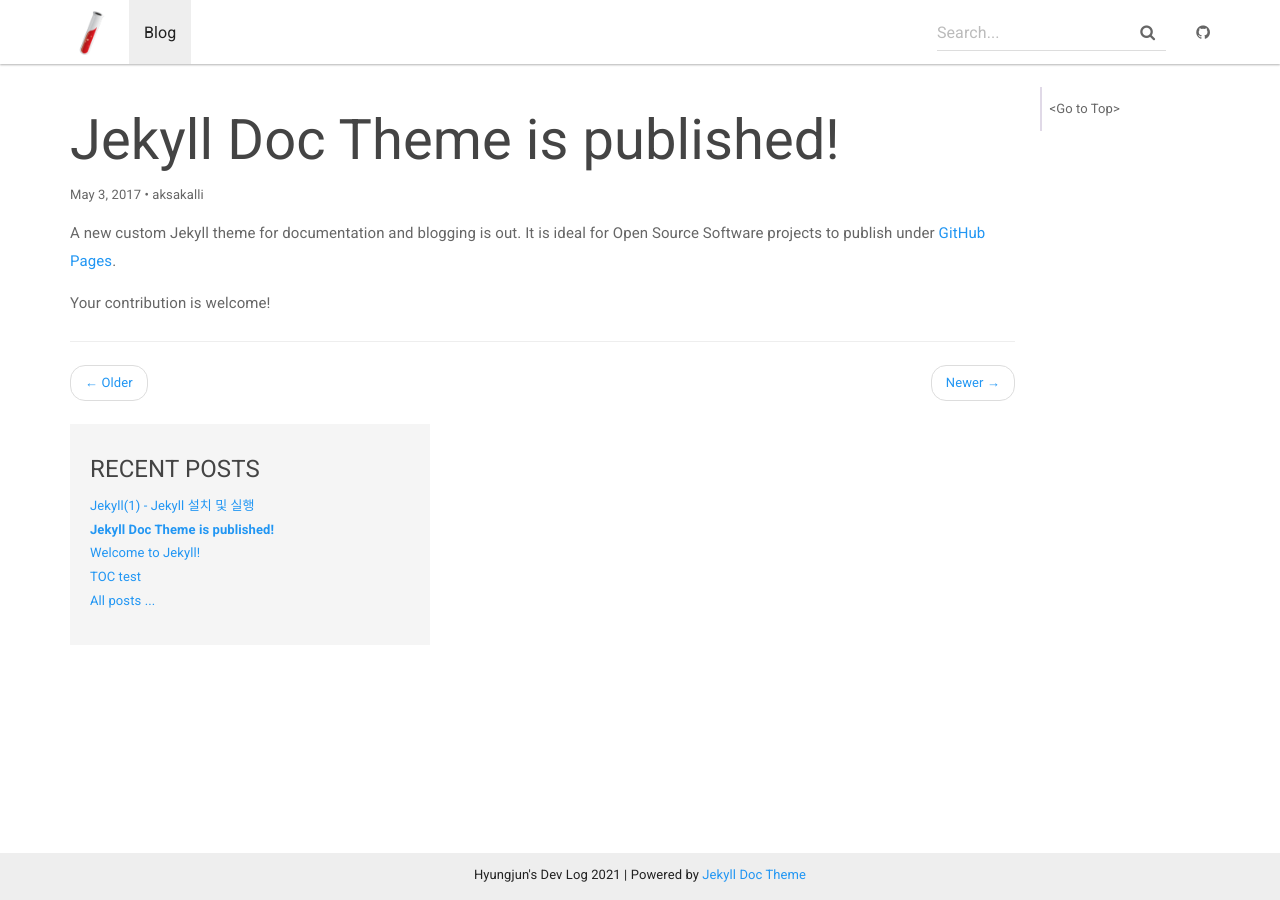
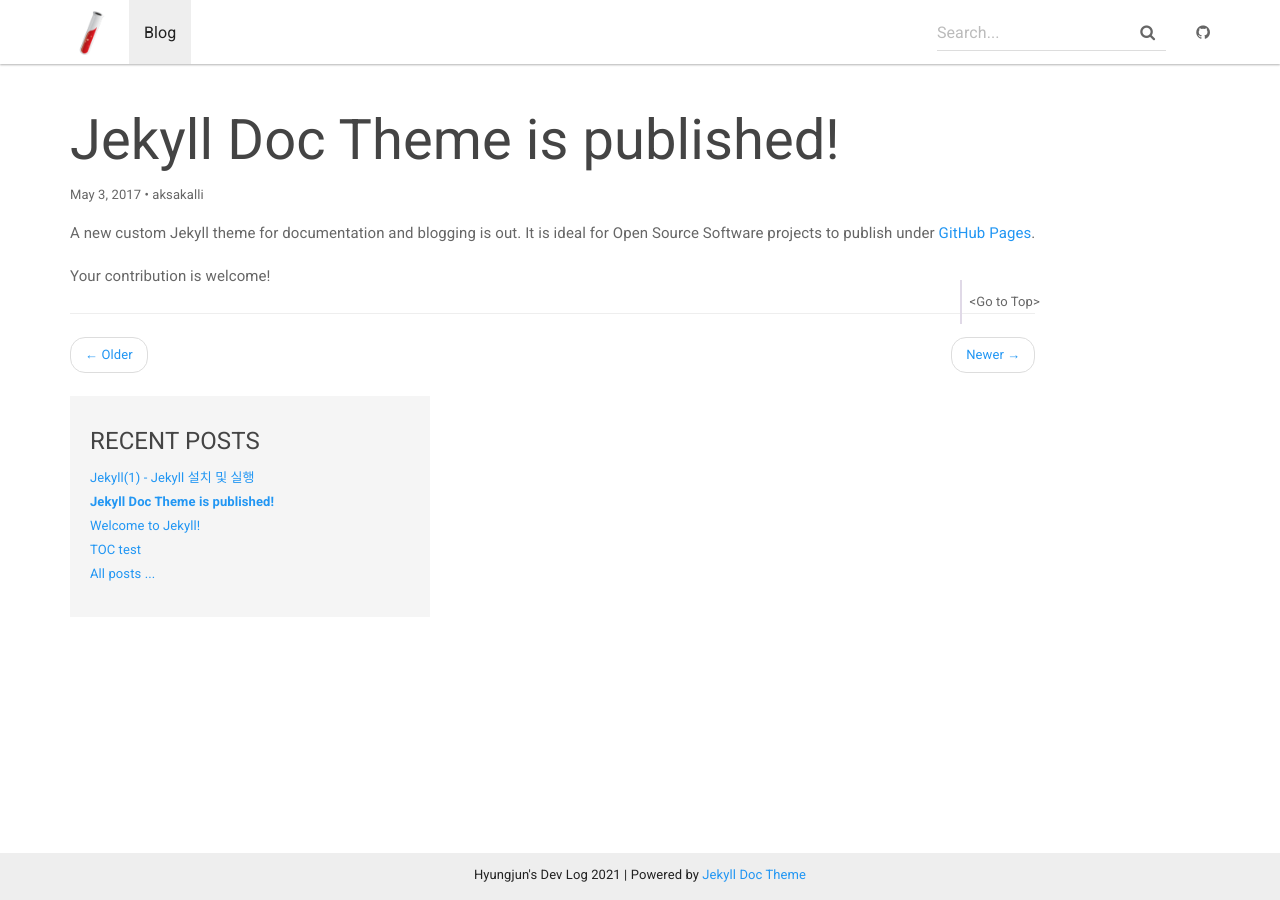
Before and after one commit to HyungjunAn/HyungjunAn.github.io, a Jekyll site: the page built from _posts/2017-05-03-jekyll-doc-theme.md, in a window 1280 px wide. Built offline with Jekyll 4.4.1, drawn with Linux system fonts in a browser that asks for light colours.

Commit message:
modify toc scss

```diff
--- a/_layouts/post.html
+++ b/_layouts/post.html
@@ -4,10 +4,14 @@
 
 <div class="container">
     <div class="row">
-        <div class="col-md-10">
+        <div class="col-md-12">
+            <div class="post-title">
             <h1>{{ page.title }}</h1>
             <p>{{ page.date | date: "%b %-d, %Y" }}{% if page.author %} • {{ page.author }}{% endif %}{% if page.meta %} • {{ page.meta }}{% endif %}</p>
-            <div  id="markdown-content-container" class="post">{{ content }}</div>
+            </div>
+            <div class="post-and-toc">
+                <div>
+                <div id="markdown-content-container" class="post">{{ content }}</div>
                 <hr>
                 <ul class="pager">
                     {% if page.previous %}
@@ -25,9 +29,12 @@
                     {% endif %}
                 </ul>
                 </div>
+
                 <div class="toc">
                     <a href="#">&lt;Go to Top&gt;</a>
                     {% include toc.html html=content %}
+                </div>
+            </div>
         </div>
 
         <div class="col-md-4">
@@ -62,8 +69,8 @@
       return headerNodes;
     }
 
-    //var title = document.getElementsByClassName("post-title")[0];
-    //var titleY = window.pageYOffset + title.getBoundingClientRect().top;
+    var title = document.getElementsByClassName("post-title")[0];
+    var titleY = window.pageYOffset + title.getBoundingClientRect().top;
 
     var article = document.getElementsByClassName("post")[0];
     var articleY = window.pageYOffset + article.getBoundingClientRect().top;
--- a/assets/css/main.scss
+++ b/assets/css/main.scss
@@ -20,6 +20,18 @@
   "jekyll-doc-theme"
 ;
 
+.container .post {
+    // @media (min-width: $screen-sm-min) {
+    //   width: $container-sm;
+    // }
+    // @media (min-width: $screen-md-min) {
+    //   width: $container-md;
+    // }
+    // @media (min-width: $screen-lg-min) {
+    //   width: $container-lg - 250px;
+    // }
+}
+
 #markdown-content-container {
   font-size: 15px;
 
@@ -28,12 +40,19 @@
   }
 }
 
+.post-and-toc {
+  position: relative;
+  justify-content: space-between;
+  display: flex;
+}
+
 .toc {
   position: absolute;
+  top: 60px;
   right: 0px;
-  width: 10%;
+  width: 300px;
   color: inherit;
-  overflow-y: auto;
+  overflow-y: hidden;
   overflow-x: hidden;
   padding-left: 0.75rem;
   padding-right: 0.75rem;
@@ -44,16 +63,16 @@
   border-left: 2px solid #e0d9e7;
 
   display: none;
-  @media (min-width: 75em) {
-    width: 240px;
+  @media (min-width: $screen-sm-min) {
+    width: 150px;
     display: block;
   }
-  @media (min-width: 85em) {
-    width: 300px;
+  @media (min-width: $screen-md-min) {
+    width: 200px;
     display: block;
   }
-  @media (min-width: 95em) {
-    width: 360px;
+  @media (min-width: $screen-lg-min) {
+    width: 250px;
     display: block;
   }
 
```
Also changed, not shown: other parts of _layouts/post.html (+4 -4 lines). Lines whose indentation alone changed are shown as unchanged.
